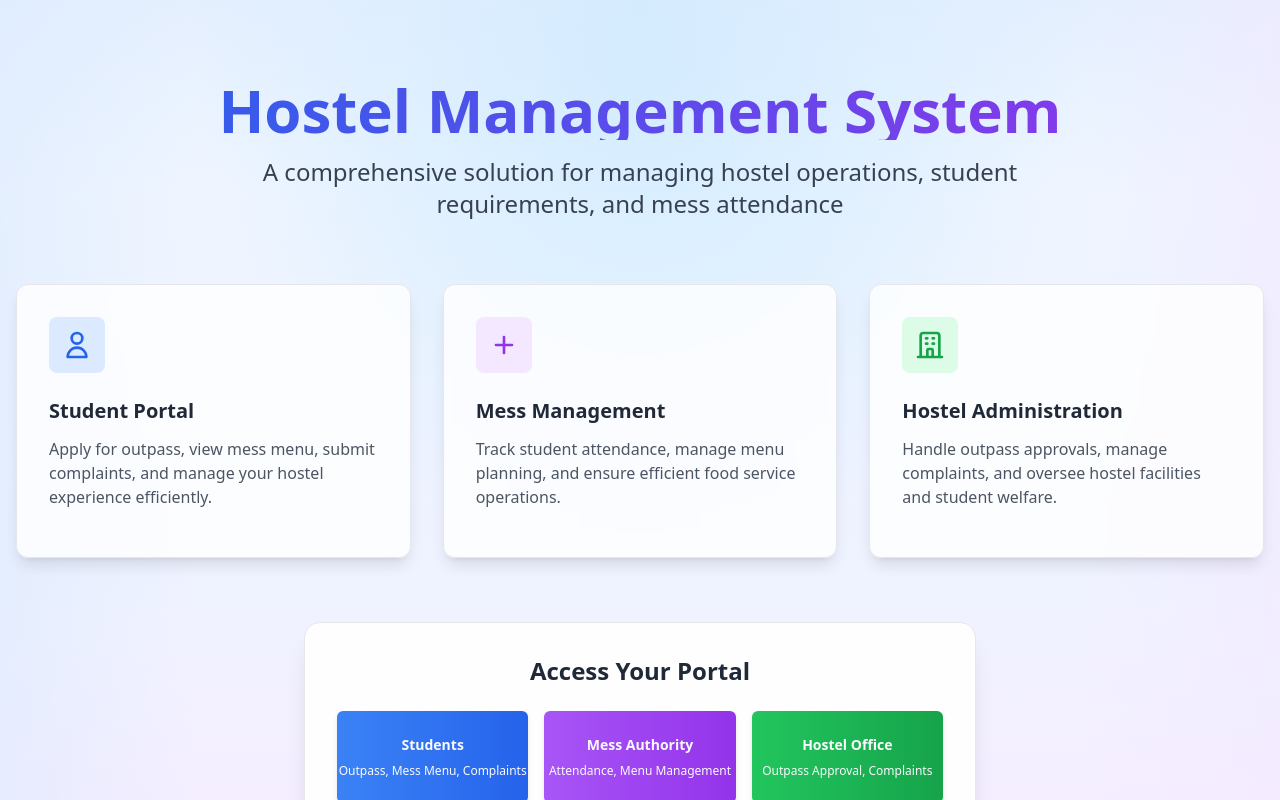
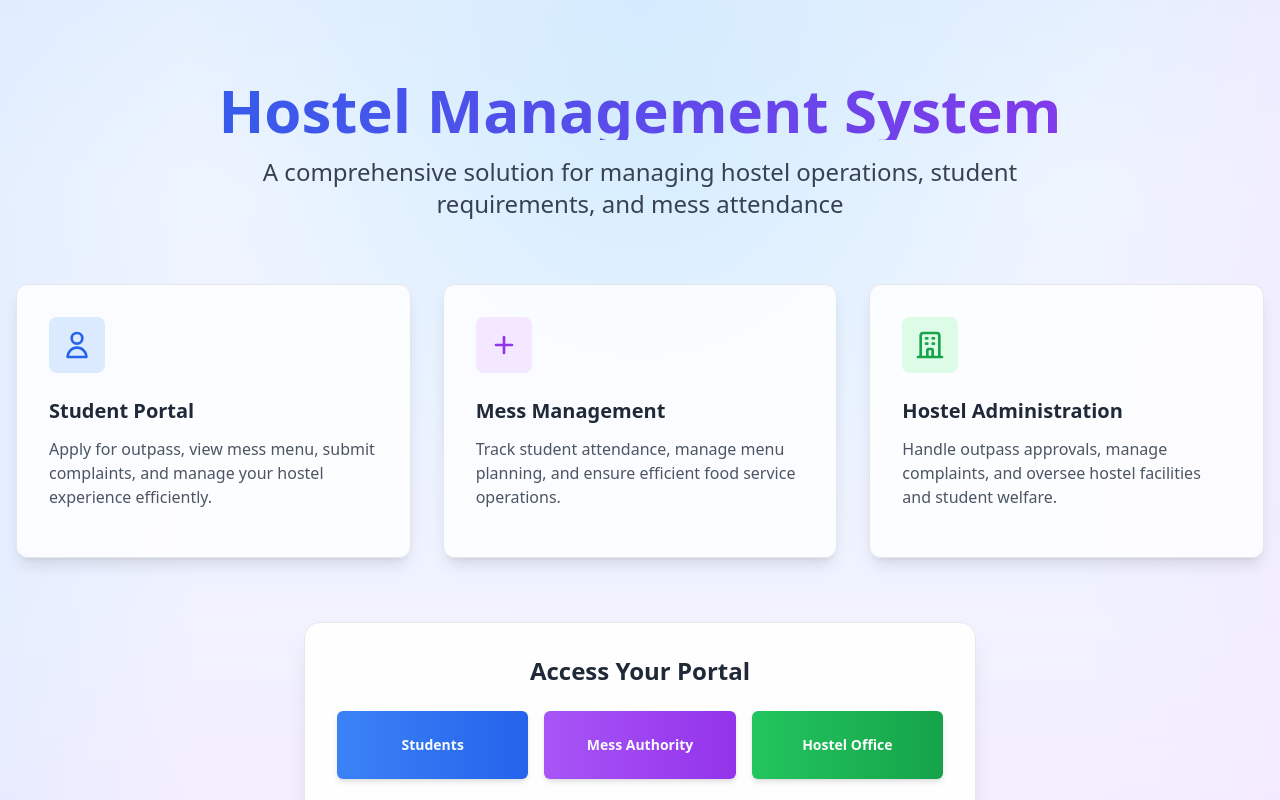
Before and after one commit to mukeshkdas03/hostel-management-system, a React (Vite) app: page / in a window 1280 px wide. Shown: the top 800 px of the page. Built offline with nearby package versions, Linux system fonts and the light colour scheme.

Commit message:
Remove unnecessary text
Remove student, mess authority, and hostel office text from the index page.

```diff
--- a/src/pages/Index.tsx
+++ b/src/pages/Index.tsx
@@ -107,9 +107,6 @@ const Index = () => {
               onClick={() => navigate("/login")}
             >
               <span className="font-bold">Students</span>
-              <span className="text-xs">
-                Outpass, Mess Menu, Complaints
-              </span>
             </Button>
 
             <Button
@@ -117,9 +114,6 @@ const Index = () => {
               onClick={() => navigate("/login")}
             >
               <span className="font-bold">Mess Authority</span>
-              <span className="text-xs">
-                Attendance, Menu Management
-              </span>
             </Button>
 
             <Button
@@ -127,9 +121,6 @@ const Index = () => {
               onClick={() => navigate("/login")}
             >
               <span className="font-bold">Hostel Office</span>
-              <span className="text-xs">
-                Outpass Approval, Complaints
-              </span>
             </Button>
           </div>
 
```
